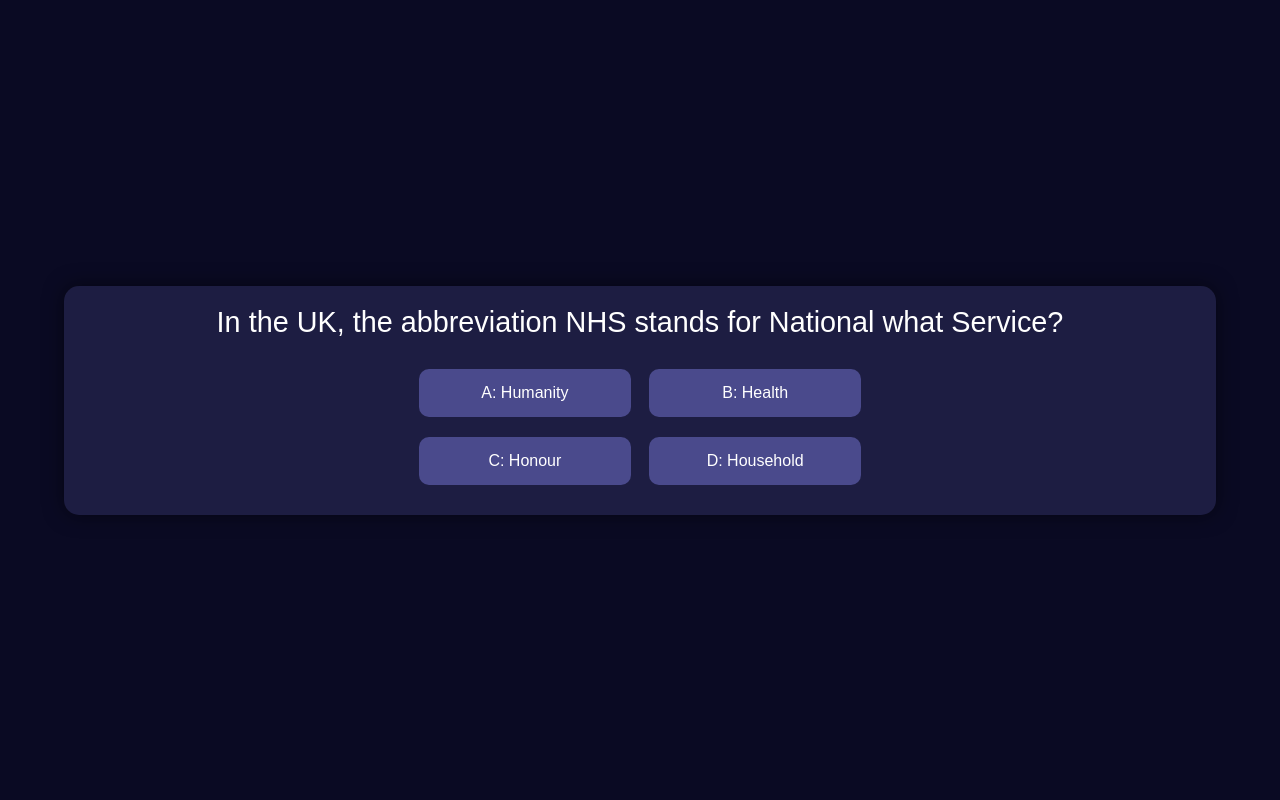
After one commit to PostmanA/Kopmunka, a PHP site: page /game.php in a window 1280 px wide. The commit adds this page. Run offline with PHP 8.4, Linux system fonts and the light colour scheme.

Commit message:
Ellenorzes 1

```diff
--- /dev/null
+++ b/game.css
@@ -0,0 +1,67 @@
+* {
+    margin: 0;
+    padding: 0;
+    box-sizing: border-box;
+    font-family: 'Arial', sans-serif;
+}
+
+body {
+    background-color: #0A0A23;
+    color: white;
+    display: flex;
+    justify-content: center;
+    align-items: center;
+    height: 100vh;
+}
+
+#game-container {
+    display: grid;
+    grid-template-columns: 2fr;
+    width: 90%;
+    max-width: 1200px;
+    background-color: #1D1D42;
+    border-radius: 15px;
+    padding: 20px;
+    box-shadow: 0 0 20px rgba(0, 0, 0, 0.5);
+    gap: 20px;
+}
+
+.column {
+    display: flex;
+    flex-direction: column;
+    justify-content: center;
+    align-items: center;
+}
+
+
+
+#question-container {
+    text-align: center;
+}
+
+#question-text {
+    font-size: 1.8rem;
+    margin-bottom: 20px;
+}
+
+#answers-container {
+    display: flex;
+    flex-wrap: wrap;
+    justify-content: space-between;
+}
+
+.answer {
+    background-color: #4A4A8C;
+    border: none;
+    color: white;
+    width: 48%;
+    padding: 15px;
+    margin: 10px 0;
+    border-radius: 10px;
+    cursor: pointer;
+    font-size: 1rem;
+}
+
+.answer:hover {
+    background-color: #6A6AB2;
+}
--- /dev/null
+++ b/game.php
@@ -0,0 +1,25 @@
+<!DOCTYPE html>
+<html lang="en">
+<head>
+    <meta charset="UTF-8">
+    <meta name="viewport" content="width=device-width, initial-scale=1.0">
+    <title>Legyen ön is elektromos a jatek</title>
+    <link rel="stylesheet" href="game.css">
+    <script src="script.js"></script>
+</head>
+<body>
+<div id="game-container">
+    <div id="question-container" class="column">
+        <p id="question-text">Question will appear here</p>
+        <div id="answers-container">
+            <button onclick="checkAnswer('A')" id="answerA" class="answer">A: Option 1</button>
+            <button onclick="checkAnswer('B')" id="answerB" class="answer">B: Option 2</button>
+            <button onclick="checkAnswer('C')" id="answerC" class="answer">C: Option 3</button>
+            <button onclick="checkAnswer('D')" id="answerD" class="answer">D: Option 4</button>
+        </div>
+    </div>
+
+</div>
+<script src="script.js"></script>
+</body>
+</html>
--- a/login.php
+++ b/login.php
@@ -4,14 +4,18 @@
     <meta charset="UTF-8">
     <meta name="viewport" content="width=device-width, initial-scale=1.0">
     <title>Login</title>
-    <link rel="stylesheet" href="style.css">
+    <link rel="stylesheet" href="login_register.css">
 </head>
 <body>
+<div id="game-container">
+    <div id="question-container" class="column">
     <form action="login.php" method="post">
         <input type="text" name="username" placeholder="Username" required>
         <input type="password" name="password" placeholder="Password" required>
         <input type="submit" value="Login">
+        <a href="register.php" class="register_button">Register</a>
     </form>
+    </div>
 </div>
 
 </body>
--- a/register.php
+++ b/register.php
@@ -3,16 +3,20 @@
 <head>
     <meta charset="UTF-8">
     <title>Title</title>
-    <link rel="stylesheet" href="style.css">
+    <link rel="stylesheet" href="login_register.css">
     <script src="script.js"></script>
 </head>
 <body>
+<div id="game-container">
+    <div id="question-container" class="column">
     <form action="register.php" method="post">
         <input type="text" name="username" placeholder="Username" required>
         <input type="password" name="password" placeholder="Password" required>
         <input type="password" name="confirm_password" placeholder="Confirm Password" required>
         <input type="submit" value="Register">
+        <a href="login.php" class="login_button">Login</a>
     </form>
+</div>
 </div>
 </body>
 </html>
--- a/script.js
+++ b/script.js
@@ -0,0 +1,114 @@
+const questions = [
+    {
+        question: "Which planet is known as the Red Planet?",
+        options: {
+            A: "Venus",
+            B: "Mars",
+            C: "Jupiter",
+            D: "Mercury"
+        },
+        correctAnswer: "B",
+    },
+    {
+        question: "What is the capital of France?",
+        options: {
+            A: "Berlin",
+            B: "Madrid",
+            C: "Paris",
+            D: "Lisbon"
+        },
+        correctAnswer: "C",
+    },
+    {
+        question: "In the UK, the abbreviation NHS stands for National what Service?",
+        options: {
+            A: "Humanity",
+            B: "Health",
+            C: "Honour",
+            D: "Household"
+        },
+        correctAnswer: "B",
+    },
+    {
+        question: "Which Disney character famously leaves a glass slipper behind at a royal ball?",
+        options: {
+            A: "Pocahontas",
+            B: "Sleeping Beauty",
+            C: "Cinderella",
+            D: "Elsa"
+        },
+        correctAnswer: "C",
+    },
+    {
+        question: "What name is given to the revolving belt machinery in an airport that delivers checked luggage from the plane to baggage reclaim?",
+        options: {
+            A: "Hangar",
+            B: "Terminal",
+            C: "Concourse",
+            D: "Carousel"
+        },
+        correctAnswer: "D",
+    },
+    {
+        question: "Which of these brands was chiefly associated with the manufacture of household locks?",
+        options: {
+            A: "Phillips",
+            B: "Flymo",
+            C: "Chubb",
+            D: "Ronseal"
+        },
+        correctAnswer: "C",
+    },
+]
+
+let shuffledQuestions = [];
+let currentQuestionIndex = 0;
+function shuffle(array) {
+    for (let i = array.length - 1; i > 0; i--) {
+        const j = Math.floor(Math.random() * (i + 1));
+        [array[i], array[j]] = [array[j], array[i]];
+    }
+    return array;
+}
+function startGame() {
+    shuffledQuestions = shuffle(questions).slice(0, 15); // Shuffle and select 15 questions
+    loadQuestion();
+}
+window.onload = function() {
+    startGame();
+}
+function loadQuestion() {
+    const currentQuestion = shuffledQuestions[currentQuestionIndex];
+    document.getElementById('question-text').textContent = currentQuestion.question;
+    document.getElementById('answerA').textContent = `A: ${currentQuestion.options.A}`;
+    document.getElementById('answerB').textContent = `B: ${currentQuestion.options.B}`;
+    document.getElementById('answerC').textContent = `C: ${currentQuestion.options.C}`;
+    document.getElementById('answerD').textContent = `D: ${currentQuestion.options.D}`;
+}
+function checkAnswer(selectedAnswer) {
+    document.getElementById('answerA').style.visibility = 'visible';
+    document.getElementById('answerB').style.visibility = 'visible';
+    document.getElementById('answerC').style.visibility = 'visible';
+    document.getElementById('answerD').style.visibility = 'visible';
+
+    const currentQuestion = shuffledQuestions[currentQuestionIndex];
+
+    if (selectedAnswer === currentQuestion.correctAnswer) {
+        nextQuestion();
+    } else {
+        alert("Wrong answer! Game over.");
+        resetGame();
+    }
+}
+
+function nextQuestion() {
+    currentQuestionIndex++;
+    if (currentQuestionIndex >= shuffledQuestions.length) {
+        resetGame();
+    } else {
+        loadQuestion();
+    }
+}
+function resetGame() {
+    location.reload();
+}
```
Also changed, not shown: index.php (+8 -1 lines), login_register.css (added, +129 -0 lines), style.css (+0 -27 lines), psController.png (added).
